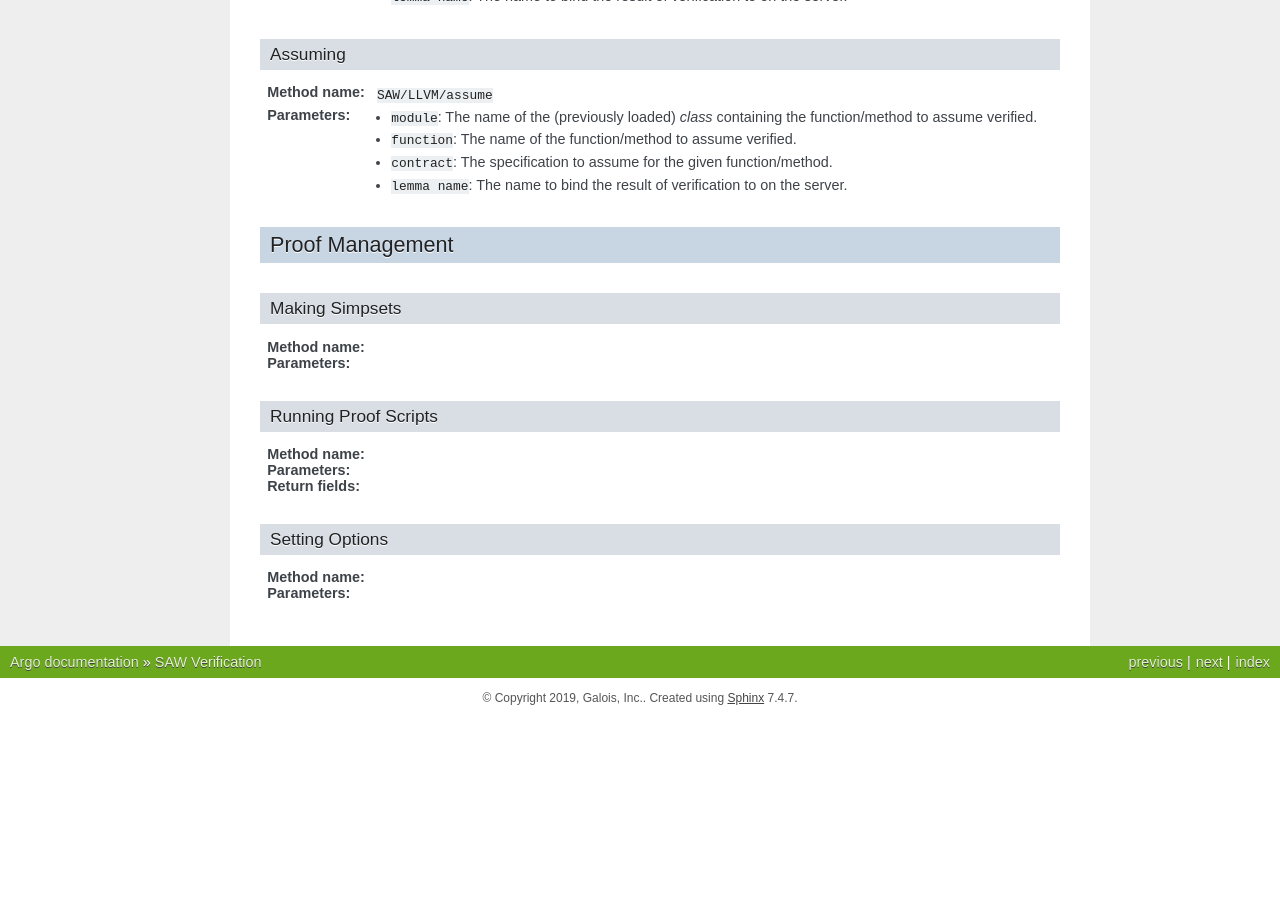
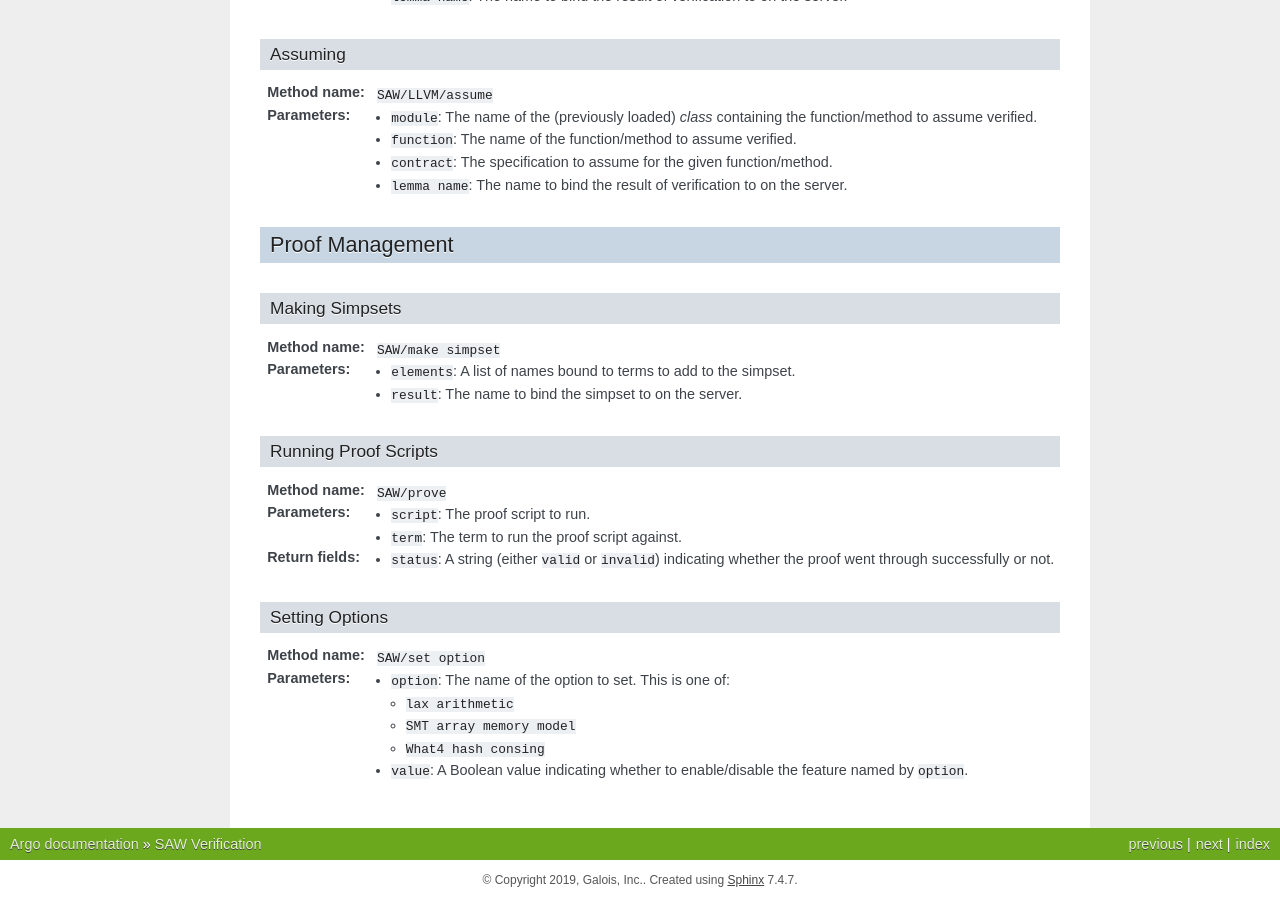
Before and after one commit to GaloisInc/argo, a Sphinx documentation site: the page built from docs/SAW.rst, in a window 1280 px wide and 900 px high, scrolled down 2110 px. Built offline with Sphinx 7.4.7, drawn with Linux system fonts in a browser that asks for light colours; before the commit the page ends 2828 px from its top, so only the background shows below that.

Commit message:
Completed documentation of proof management commands

```diff
--- a/docs/SAW.rst
+++ b/docs/SAW.rst
@@ -137,21 +137,31 @@ Making Simpsets
 ---------------
 
 :Method name:
-
+  ``SAW/make simpset``
 :Parameters:
+  - ``elements``: A list of names bound to terms to add to the simpset.
+  - ``result``: The name to bind the simpset to on the server.
 
 Running Proof Scripts
 ---------------------
 
 :Method name:
-
+  ``SAW/prove``
 :Parameters:
-
+  - ``script``: The proof script to run.
+  - ``term``: The term to run the proof script against.
 :Return fields:
+  - ``status``: A string (either ``valid`` or ``invalid``) indicating whether the proof went through successfully or not.
 
 Setting Options
 ---------------
 
 :Method name:
+  ``SAW/set option``
+:Parameters:
+  - ``option``: The name of the option to set. This is one of:
 
-:Parameters:
+    * ``lax arithmetic``
+    * ``SMT array memory model``
+    * ``What4 hash consing``
+  - ``value``: A Boolean value indicating whether to enable/disable the feature named by ``option``.
```
